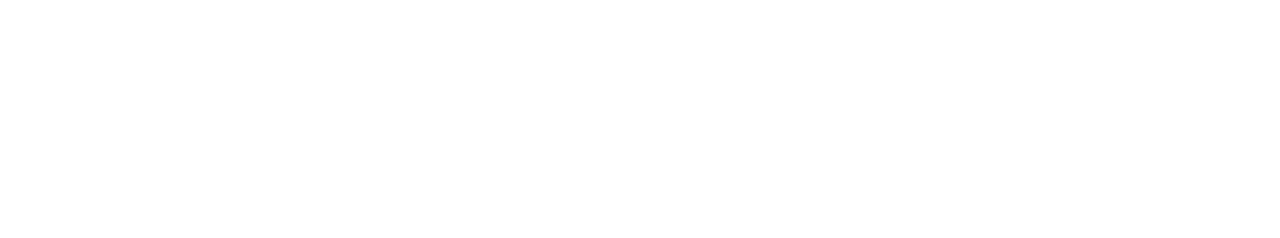
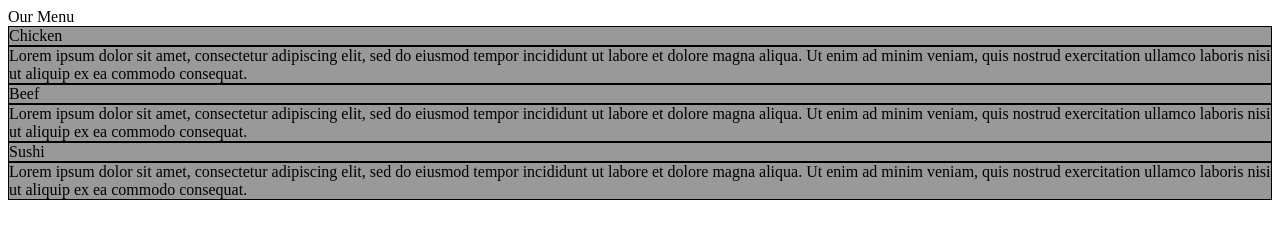
Before and after one commit to MassimoFumagalli/coursera-test, a plain HTML site: page assignment/module2-solution/index.html in a window 1280 px wide. Drawn offline with Linux system fonts and the light colour scheme.

Commit message:
Initila development

```diff
--- a/assignment/module2-solution/css/styles.css
+++ b/assignment/module2-solution/css/styles.css
@@ -0,0 +1,41 @@
+
+section {
+	background-color: #999999;
+	/*ROSA G: 98 R: D5    B: 98 */
+
+	/*ROSSO G:45  R:   C1  B: 43 */
+	/*GIALLO G:D1  R: E5    B: 98 */
+}
+
+div {
+	border: 1px;
+	border-color: black;
+	border-style: solid;;
+}
+
+.header {
+	text-align: center;
+}
+
+#section1 + div {
+	background-color: #98D598;
+}
+
+#section2 > div:first {
+	background-color: #45C143;
+}
+
+#section3 > div:first {
+	background-color: #D1E598;
+}
+
+
+/* Tablet style */
+@media (min-width:  768px and max-width: 991px) {
+
+}
+
+/* Desktop style */
+@media (min-width: 992px) {
+
+}
--- a/assignment/module2-solution/index.html
+++ b/assignment/module2-solution/index.html
@@ -4,11 +4,38 @@
 	<meta charset="utf-8">
 	<meta name="viewport" content="width=device-width, initial-scale=1">
 
-	<title></title>
+	<title>Assignment Solution for Module 2</title>
 
 	<link rel="stylesheet" type="text/css" href="css/styles.css">
 </head>
 <body>
+	<header>Our Menu</header>
 
+	<section id="section1">
+		<div>
+			Chicken
+		</div>
+		<div>
+		Lorem ipsum dolor sit amet, consectetur adipiscing elit, sed do eiusmod tempor incididunt ut labore et dolore magna aliqua. Ut enim ad minim veniam, quis nostrud exercitation ullamco laboris nisi ut aliquip ex ea commodo consequat.
+		</div>
+	</section>
+
+	<section id="section2">
+		<div>
+			Beef
+		</div>
+		<div>
+		Lorem ipsum dolor sit amet, consectetur adipiscing elit, sed do eiusmod tempor incididunt ut labore et dolore magna aliqua. Ut enim ad minim veniam, quis nostrud exercitation ullamco laboris nisi ut aliquip ex ea commodo consequat.
+		</div>
+	</section>
+
+	<section id="section3">
+		<div>
+			Sushi
+		</div>
+		<div>
+		Lorem ipsum dolor sit amet, consectetur adipiscing elit, sed do eiusmod tempor incididunt ut labore et dolore magna aliqua. Ut enim ad minim veniam, quis nostrud exercitation ullamco laboris nisi ut aliquip ex ea commodo consequat.
+		</div>
+	</section>
 </body>
 </html>
```
